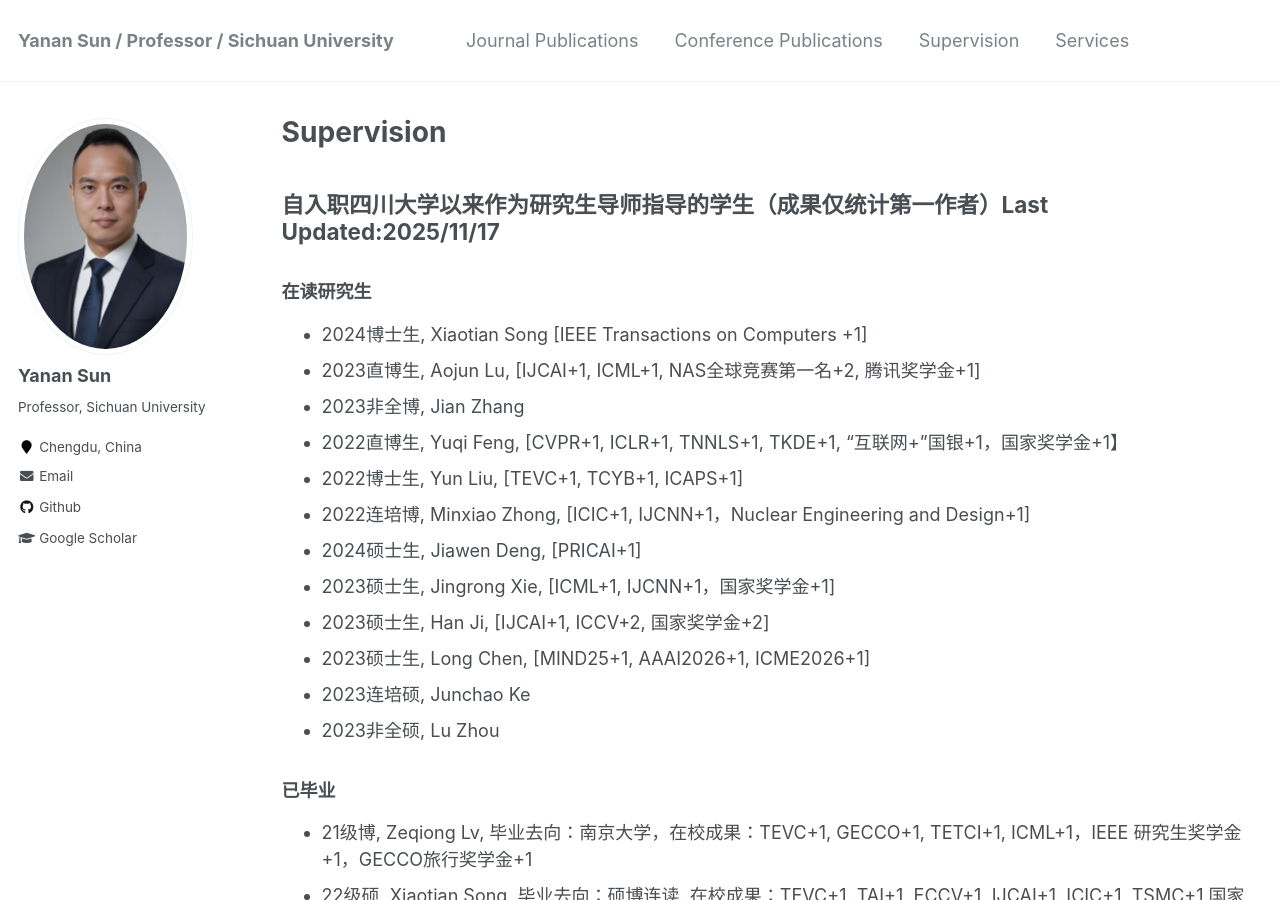
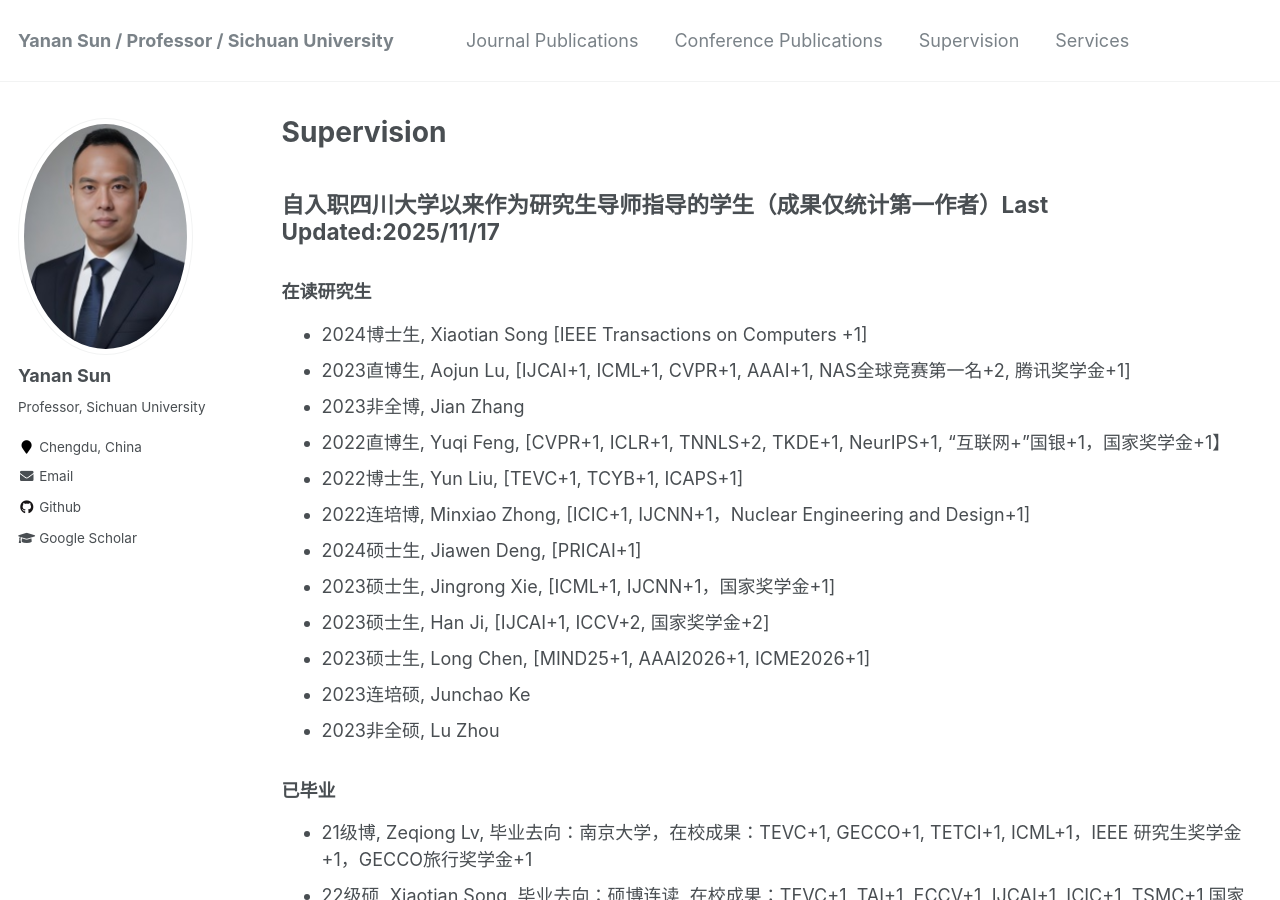
Before and after one commit to yn-sun/yn-sun.github.io, a Jekyll site: the page built from _pages/supervision.md, in a window 1280 px wide and 900 px high. Built offline with Jekyll 4.4.1, drawn with Linux system fonts in a browser that asks for light colours; comment, search, counter and statistics services are not loaded.

Commit message:
Update supervision.md

```diff
--- a/_pages/supervision.md
+++ b/_pages/supervision.md
@@ -9,9 +9,9 @@ author_profile: true
 ## 自入职四川大学以来作为研究生导师指导的学生（成果仅统计第一作者）Last Updated:2025/11/17
 ### 在读研究生
 * 2024博士生, Xiaotian Song [IEEE Transactions on Computers +1]
-* 2023直博生, Aojun Lu, [IJCAI+1, ICML+1, NAS全球竞赛第一名+2, 腾讯奖学金+1]
+* 2023直博生, Aojun Lu, [IJCAI+1, ICML+1, CVPR+1, AAAI+1, NAS全球竞赛第一名+2, 腾讯奖学金+1]
 * 2023非全博, Jian Zhang
-* 2022直博生, Yuqi Feng, [CVPR+1, ICLR+1, TNNLS+1, TKDE+1, "互联网+"国银+1，国家奖学金+1】
+* 2022直博生, Yuqi Feng, [CVPR+1, ICLR+1, TNNLS+2, TKDE+1, NeurIPS+1, "互联网+"国银+1，国家奖学金+1】
 * 2022博士生, Yun Liu, [TEVC+1, TCYB+1, ICAPS+1]
 * 2022连培博, Minxiao Zhong, [ICIC+1, IJCNN+1，Nuclear Engineering and Design+1]
 * 2024硕士生, Jiawen Deng, [PRICAI+1]
```
